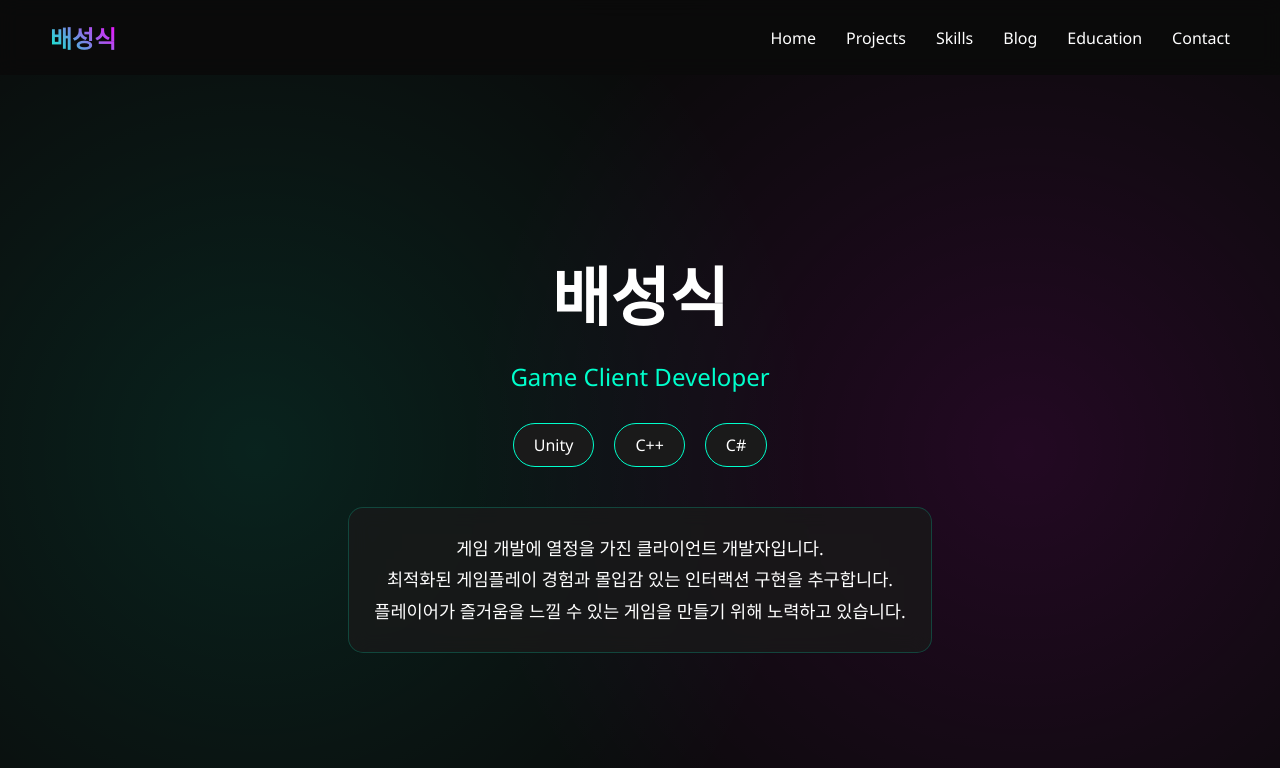
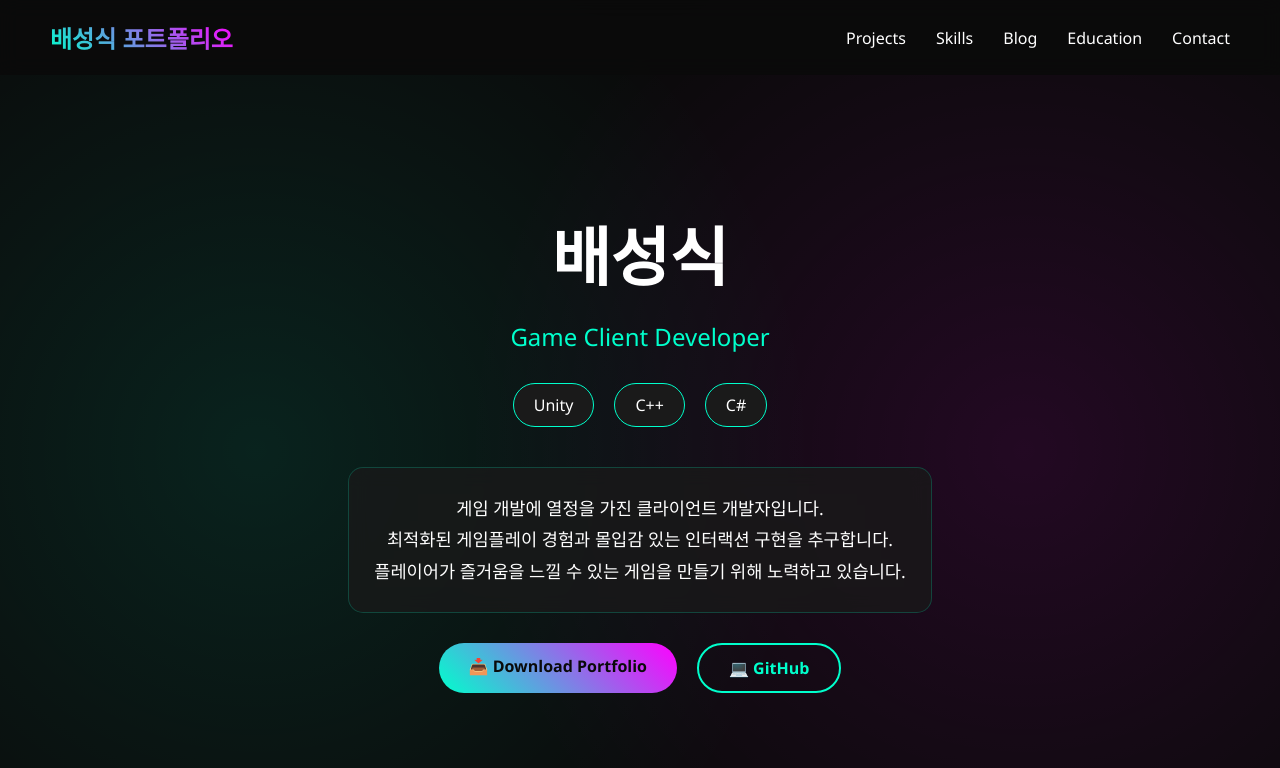
Before and after one commit to Labae/Labae.github.io, a Jekyll site: the page index.html, which Jekyll copies as it is, in a window 1280 px wide and 900 px high. Shown: the top 768 px of the window. Built offline with Jekyll 4.4.1, drawn with Linux system fonts in a browser that asks for light colours.

Commit message:
feat: add portfolio

```diff
--- a/index.html
+++ b/index.html
@@ -73,6 +73,12 @@
             background: linear-gradient(45deg, var(--primary), var(--secondary));
             -webkit-background-clip: text;
             -webkit-text-fill-color: transparent;
+            cursor: pointer;
+            transition: transform 0.3s;
+        }
+
+        .logo:hover {
+            transform: scale(1.05);
         }
 
         .nav-links {
@@ -502,9 +508,9 @@
     <!-- 네비게이션 -->
     <nav id="navbar">
         <div class="nav-container">
-            <div class="logo">배성식</div>
+            <a href="#home" class="logo" style="text-decoration: none;">배성식 포트폴리오</a>
+
             <ul class="nav-links">
-                <li><a href="#home">Home</a></li>
                 <li><a href="#projects">Projects</a></li>
                 <li><a href="#skills">Skills</a></li>
                 <li><a href="#blog">Blog</a></li>
@@ -515,25 +521,35 @@
     </nav>
 
     <!-- 히어로 섹션 -->
+    <!-- 히어로 섹션 -->
 <section class="hero" id="home">
     <div class="hero-content">
         <h1>배성식</h1>
         <div class="title">Game Client Developer</div>
 
-            <!-- TODO: 주요 기술 스택 변경 -->
         <div class="tech-stack">
             <span class="tech-badge">Unity</span>
             <span class="tech-badge">C++</span>
             <span class="tech-badge">C#</span>
         </div>
 
-            <!-- 자기소개 추가 -->
+        <!-- 자기소개 -->
         <div class="intro">
             <p>
                 게임 개발에 열정을 가진 클라이언트 개발자입니다.<br>
                 최적화된 게임플레이 경험과 몰입감 있는 인터랙션 구현을 추구합니다.<br>
                 플레이어가 즐거움을 느낄 수 있는 게임을 만들기 위해 노력하고 있습니다.
             </p>
+        </div>
+
+        <!-- 다운로드 버튼 추가 -->
+        <div class="cta-buttons" style="margin-top: 30px;">
+            <a href="assets/portfolio.pdf" download="배성식_포트폴리오.pdf" class="btn">
+                📥 Download Portfolio
+            </a>
+            <a href="https://github.com/Labae" target="_blank" class="btn btn-outline">
+                💻 GitHub
+            </a>
         </div>
     </div>
 </section>
```
Also changed, not shown: 1 other file. Lines whose indentation alone changed are shown as unchanged.
